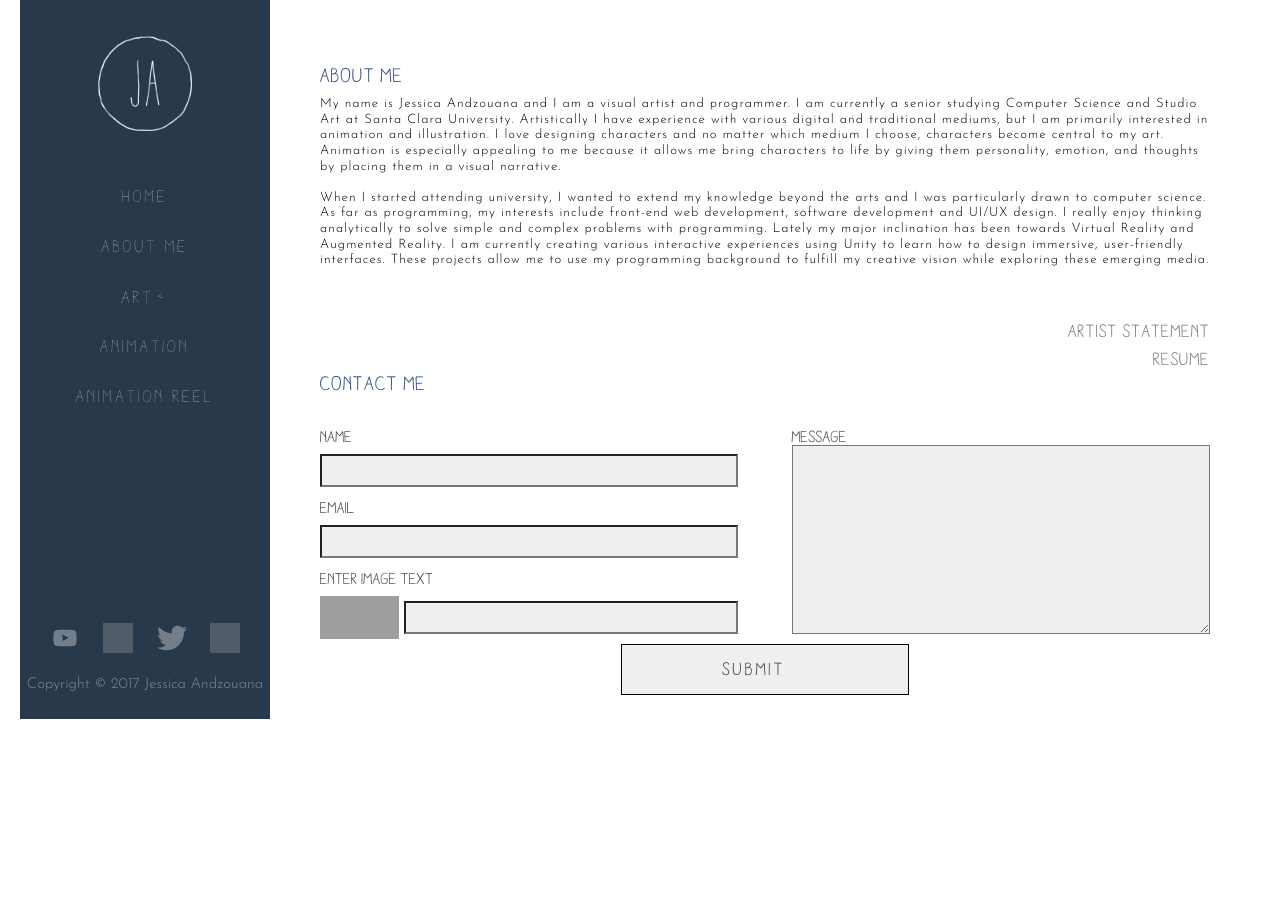
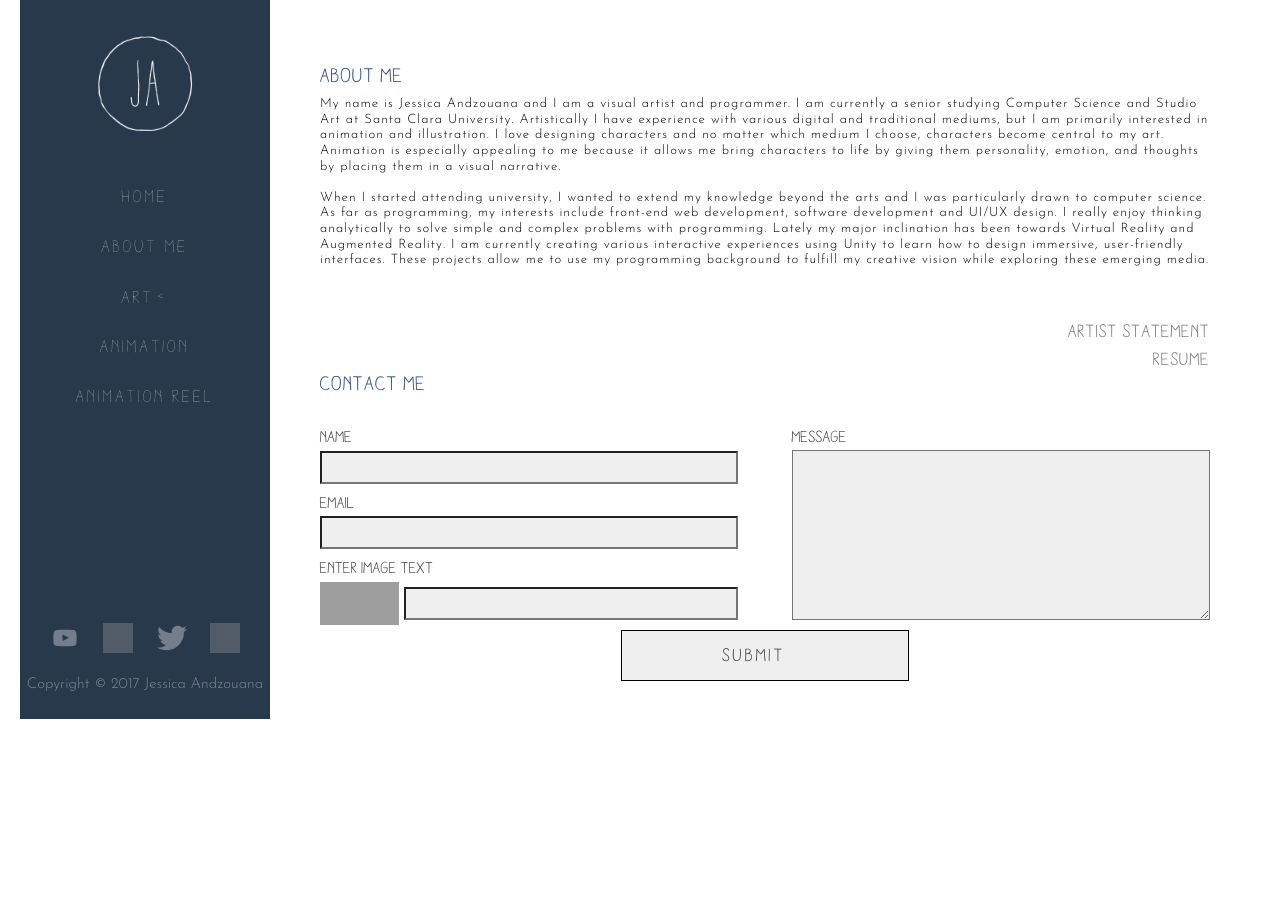
Before and after one commit to jandzouana/portfolio, a PHP site: page /about in a window 1280 px wide. Shown: the part 31-931 px from the top of the page. Run offline with PHP 8.4, Linux system fonts and the light colour scheme; style sheets or scripts are compiled from the project's sources; grey boxes are pictures that could not be loaded.

Commit message:
cleaned up code

```diff
--- a/sass/about.scss
+++ b/sass/about.scss
@@ -12,7 +12,6 @@
 	flex-direction: column;
 	justify-content: flex-start;
 	padding-top: 30px;
-	//border: 2px solid teal;
 	.small h2 {
 		font-size: 4vh !important;
 	}
@@ -23,8 +22,6 @@
 }
 
 .about-container{
-	//border-top: 1px solid $slide-color;
-	//border: 2px solid orange;
 	display: flex;
 	flex-direction: column;
 	justify-content: flex-start;
@@ -34,7 +31,6 @@
 	padding-left: 80px;
 	padding-right: 80px;
 	h2{
-		//border: 1px solid red;
 		color: $about-header;
 		padding-bottom: 10px;
 		font-size:23px;
@@ -42,7 +38,6 @@
 	}
 	h3{
 		line-height:1.2;
-		//border: 1px solid green;
 		text-align: center;
 		letter-spacing: 1px;
 		font-size: 15px;
@@ -52,7 +47,6 @@
 
 .box1{
 	height: 40%;
-	//border: 2px solid green;
 	display: flex;
 	flex-direction: row;
 	justify-content: flex-start;
@@ -64,8 +58,6 @@
 	}
 }
 .prof{
-	//border: 1px solid blue;
-
 	width: 30%;
 	background-position: center;
 	background-size: contain;
@@ -78,13 +70,11 @@
 	display: flex;
 	flex-direction: column;
 	justify-content: center;
-	//border: 1px solid blue;
 }
 
 
 .link-box{
 	height: 10%;
-	//border: 1px solid blue;
 	display: flex;
 	flex-direction: column;
 	justify-content: center;
@@ -106,16 +96,14 @@
 }
 
 .contact {
-//  border: 3px solid green;
 	width: 100%;
-	height: 300px;
+	height: 315px;
 	display: flex;
 	flex-flow: column nowrap;
 	justify-content: space-between;
 
 	form{
-		height:250px;
-		//border: 1px solid purple;
+		height:265px;
 		font-family: AracneRegular;
 		display: flex;
 		flex-flow: column nowrap;
@@ -125,7 +113,6 @@
 	.contact-header{
 		height: 20px;
 		margin-bottom: 10px;
-		//border: 1px solid red;
 	}
 
 	input{
@@ -142,20 +129,15 @@
 
 	input, .captcha-group {
 		height: 33px;
-	//	border: 1px solid blue;
 	}
 	label{
 		color: darken(grey, 20%);
 		margin-top: 5px;
 		height: 16px;
-		//border: 1px solid blue;
 		font-size: 16px;
-
+		//margin-bottom: 5px;
 	}
-
-
 	#submit{
-	//	border: 2px solid blue;
 		font-family: AracneRegular;
 		cursor: pointer;
 		height: 60px;
@@ -173,10 +155,8 @@
 		height: 20px;
 		font-size: 18px;
 		color: black;
-	//	border: 1px solid red;
 	}
 	.captcha-group{
-		//border: 1px solid red;
 		display: flex;
 		flex-flow: row nowrap;
 		justify-content: space-between;
@@ -188,17 +168,15 @@
 			margin-left: 5px;
 		}
 		.captcha{
-			//border: 1px solid red;
 			width: 100px;
 			height: 130%;
 		}
 
 	}
 	.top{
-	//	border: 1px dashed green;
 		display: flex;
 		flex-flow: row nowrap;
-		height: 210px;
+		height: 225px;
 		justify-content: space-between;
 	}
 	.left, .right{
@@ -208,10 +186,10 @@
 		justify-content: space-between;
 	}
 	.right{
-		//border: 1px solid green;
 		justify-content: flex-start;
 		textarea{
-			height: 200px;
+			margin-top: 5px;
+			height: 170px;
 		}
 	}
 }
@@ -220,7 +198,6 @@
 
 @media only screen and (max-width: 1400px){
 	.about-container{
-		//border: 1px solid purple;
 		padding-left: 50px;
 		padding-right: 50px;
 		h2{
@@ -261,19 +238,19 @@
 	}
 
 	#main-about{
-		//border: 1px solid green;
 		justify-content: flex-start;
 		height: 100%;
 		min-height: 100%;
-
 		padding: 0px;
 		padding-top: 30px;
 
 	}
 	.contact{
 		padding: 0px 20px 0px 20px;
-		height: 700px;
-		//border: 1px solid red;
+		height: auto; //changed height from 700px
+		.contact-header{
+			height: 5%;
+		}
 		.captcha-group{
 			margin-bottom:10px;
 			.captcha{
@@ -282,7 +259,6 @@
 		}
 		.top{
 			height: 80%;
-			//border: 1px solid blue;
 			flex-flow: column nowrap;
 			width: 100%;
 		}
@@ -296,7 +272,6 @@
 		#submit{
 			height: 15%;
 			font-size: 25px;
-			//border: 1px solid green;
 		}
 		input, label{
 			font-size: 20px;
@@ -308,10 +283,7 @@
 	}
 
 	.about-container{
-		//border-top: 0px solid red;
-		//border: 3px solid orange;
 		height: 100%;
-		//min-height: 100%;
 		justify-content: flex-start;
 		margin: 0px;
 		padding: 0px 10px 30px 10px;
@@ -355,8 +327,6 @@
   .text{
 		width: 100%;
 		padding: 0px 10px 20px 10px;
-
-		//border: 1px solid blue;
 		height: auto;
 		h2{
 			font-size: 5vh;
--- a/sass/animation.scss
+++ b/sass/animation.scss
@@ -34,7 +34,6 @@
 		display: block;
 	}
 	.anim-title{
-		//border: 1px solid green;
 		height: 4%;
 		margin-left: 30px;
 		margin-bottom: 5px;
@@ -45,7 +44,6 @@
 	}
 
 	.vid-list{
-		//border: 1px solid red;
 		position: relative;
 		margin-left: 30px;
 		margin-right: 30px;
@@ -66,10 +64,8 @@
 				&:hover{
 					color: orange;
 					transition: color 0.2s;
-
 				}
 			}
-
 		}
 		.thumb{
 			background-position: center;
@@ -141,14 +137,10 @@
 			margin-left: 10px;
 			margin-right: 10px;
 			flex-flow: column nowrap;
-			//border: 1px solid purple;
 			margin-bottom: 50px;
 			height: auto;
 			li{
 				margin-bottom: 20px;
-				p{
-					//font-size: 4vh;
-				}
 			}
 			div{
 				width: 100%;
@@ -173,7 +165,6 @@
 	.gallery{
 		margin-top: 25px;
 		height: auto;
-		//border: 1px solid orange;
 		.videos{
 			height: 80vh;
 		}
--- a/sass/characters.scss
+++ b/sass/characters.scss
@@ -3,13 +3,9 @@
 @import "colors";
 @import "variable";
 
-*{
-	//border: 1px solid red!important;
-}
 
 #main-char{
 	position: relative;
-	//border: 2px solid blue;
 	display: flex;
 	justify-content: space-around;
 	align-items: center;
@@ -32,10 +28,7 @@
 
 .slideshow{
 	position: relative;
-	//border: 2px solid purple;
-
 	.slide{
-		//border: 2px solid purple;
 		margin: 30px;
 		display: none;
 		position: absolute;
@@ -44,16 +37,9 @@
     left: 0;
     right: 0;
 		background-position: center;
-		/*
-		left: 50%;
-    top: 50%;
-    transform: translate(-50%,-50%);
-		*/
     background-repeat: no-repeat;
-    background-size: contain; //!important?
-
+    background-size: contain;
 	}
-
 }
 .dots{
 	height: $dot-box-size;
@@ -65,7 +51,6 @@
 		align-items: center;
 		height: 100%;
 		width: auto;
-		//border: 1px solid red;
 	}
 }
 
@@ -128,7 +113,6 @@
 	}
 	#main-char{
 		.slideshow{
-			//border: 2px solid yellow;
 			width: 100%;
 			height: 90%;
 			border-top: 0px solid red!important;
@@ -210,7 +194,6 @@
 	}
 	#main-char{
 		.slideshow{
-			//border: 2px solid red;
 			height: 80%;
 			margin-top: 5vh;
 			border-bottom: 0px solid red!important;
--- a/sass/reel.scss
+++ b/sass/reel.scss
@@ -3,14 +3,11 @@
 @import "variable";
 
 .reel-container{
-	//border: 1px solid red;
 	display: flex;
 	flex-direction: column;
 	justify-content: space-around;
 
 	height: 100%;
-	//border: 1px solid red;
-
 	padding: 10px 30px 100px 30px;
 	p{
 		font-family: AracneRegular;
--- a/sass/screen.scss
+++ b/sass/screen.scss
@@ -13,7 +13,6 @@
 
 /*Basics*/
 * {
-  ////border: 1px solid red !important;
 	-webkit-box-sizing: border-box;
 	-moz-box-sizing: border-box;
 	-ms-box-sizing: border-box;
@@ -24,7 +23,6 @@
 	display: flex;
 	flex-direction: column;
 	justify-content: center;
-	//border: 3px solid red;
 	height: 100vh;
 	min-height: 700px;
 		padding:{
@@ -36,7 +34,6 @@
 	}
 
 header {
-	//border: 1px solid green;
 	display: flex;
 	flex-flow: row wrap;
 	position: relative;
@@ -52,7 +49,6 @@ header {
 	justify-content: flex-start;
 	flex-flow: row nowrap;
 	align-items: flex-start;
-	//border: 1px solid orange;
 	a{
 		text-decoration: none;
 	}
@@ -67,7 +63,6 @@ header {
 	width: 100px;
 }
 #logo-text{
-	//border-left: 1px solid #767875;
 	position: absolute;
 	right: 0;
 	height: 100%;
@@ -78,7 +73,6 @@ header {
 	display: flex;
 	flex-direction: column;
   justify-content: flex-start;
-	//align-items: flex-end;
 
 	//extending border line upward
 		h2 {
@@ -99,14 +93,10 @@ header {
 	flex-flow: row nowrap;
 	justify-content: space-around;
 	align-items: center;
-	//width: 270px;
 	height: 100%;
-	//position: absolute;
-	//right: 0;
 	a{
 		text-decoration: none;
 	}
-
 }
 /*soc 1 == social media icons in header
 soc 2 == social media icons in footer*/
@@ -119,7 +109,6 @@ soc 2 == social media icons in footer*/
 }
 
 #soc1{
-	//background-color: pink;
 	display: none;
 }
 
@@ -155,7 +144,6 @@ soc 2 == social media icons in footer*/
 }
 /*Main: Navigation links, portfolio button and footer social media box*/
 .index-main {
-	//border: 3px solid blue;
 	display: flex;
 	flex-direction: column;
 	height: 80%;
@@ -163,7 +151,6 @@ soc 2 == social media icons in footer*/
 /*Picture that shows up in mobile version instead of navigation links*/
 #profile{
 	display: none;
-	//background-color: orange;
 	background-image: url(../pictures/profilemed.jpg);
 	background-position: center;
 	background-repeat: no-repeat;
@@ -175,7 +162,6 @@ soc 2 == social media icons in footer*/
 	flex-flow: row nowrap;
 	justify-content: space-around;
 	align-items: center;
-	//border: 1px solid purple;
 }
 .art_nav {
 	display: flex;
@@ -222,15 +208,12 @@ soc 2 == social media icons in footer*/
 	padding-top: 70px;
 	height: auto;
 	justify-content: center;
-	//background-color: blue;
 	a{
 		text-decoration: none;
 		//size of button
 		font-size: 23px;
 	}
-	.btn{
-		//display: none;
-	}
+
 	.portlink{
 		display: none;
 		font-family: AracneRegular;
@@ -262,7 +245,6 @@ soc 2 == social media icons in footer*/
 	}
 	.grid {
 		height: 100vh;
-		//min-height: 400px;
 		min-height: 0;
 		padding:{
 			top: 10px;
@@ -284,7 +266,6 @@ soc 2 == social media icons in footer*/
 		margin-top: 0px;
 		height: 60vh;
 		width: 60vh;
-		//background-color: yellow;
 	}
 	.art_nav{
 		height: 50%;
@@ -300,7 +281,6 @@ soc 2 == social media icons in footer*/
 			transform: translate(0%, 0%);
 
 		}
-		//border: 1px solid red;
 	}
 	.imgcontainer{
 		padding: 10px;
@@ -313,39 +293,28 @@ soc 2 == social media icons in footer*/
 		flex-flow: column nowrap;
 		height: 20%;
 		justify-content: space-around;
-		//background-color: orange;
-	//	align-items: center;
 	}
 	.social-media {
 		position: static;
-		//width: 250px;
-		//height: $sm-m-height;
-		//clear: both;
 	}
 	#brand {
 		flex-direction: column;
-		//border: 1px solid red;
 		justify-content: center;
 		align-items: center;
 		height: 100%;
-		//background-color: blue;
 	}
 	#logo-cont{
 		height: 50%;
 		width: 100%;
-		//background-color: orange;
 	}
 	#logo-org{
 		position: static;
-		//background-color: yellow;
 		height: 100%;
 		width: 100%;
 	}
 	#logo-text{
 		height: 50%;
-		//background-color: green;
 		text-align: center;
-		//border-left: hidden;
 		justify-content: center;
 		padding-left: 0;
 		margin-left: 0;
@@ -361,14 +330,11 @@ soc 2 == social media icons in footer*/
 			margin-left: 0px;
 			font-size: 2vh;
 		}
-
 	}
 }
 
 @media only screen and (max-width: $cut-off) and (orientation:landscape) {
-	.grid{
-		//min-height: 400px;
-	}
+
 	#box{
 		width: 35%;
 	}
@@ -383,7 +349,6 @@ soc 2 == social media icons in footer*/
 	}
 
 	.social-media {
-		//clear: both;
 		width: 90%;
 	}
 	//center social media links center
@@ -391,30 +356,24 @@ soc 2 == social media icons in footer*/
 		display: none;
 	}
 	.index-main{
-		//background-color: orange;
 		height: 65%;
 	}
 	.row{
 		height: 35%;
-		//background-color: green;
 	}
 	#brand{
 		height: 60%;
 	}
 	#profile{
 		display: block;
-		//display: none;
 		height: 80%;
 		width: 100%;
 	}
 
 	#soc1{
-		//background-color: orange;
 		max-width: 25em;
-
 		display: flex;
 		height: 40%;
-		//border: 1px solid orange;
 	}
 	#soc2 {
 		display: none;
@@ -425,19 +384,13 @@ soc 2 == social media icons in footer*/
 		margin-top: 0px;
 	}
 	#box{
-		//background-color: yellow;
 		width: 100% !important;
 		height: 20%;
-
 	}
-
-
-
 	.iconcon {
 		width: 6vh;
 		height: 6vh;
 	}
-
 }
 
 @media only screen and (max-width: 600px) and (orientation:landscape) {
@@ -467,7 +420,6 @@ soc 2 == social media icons in footer*/
 					display: block;
 				}
 		 	 	.overlay{
-					//filter: brightness(125%);
 		 			opacity: 0.65;
 					transition: opacity .25s;
 				}
--- a/sass/sections.scss
+++ b/sass/sections.scss
@@ -6,7 +6,6 @@
 #main-charsects{
 	display: flex;
 	align-items: center;
-	//border: 1px solid red;
 }
 .section-container{
 	width: 100%;
@@ -18,14 +17,12 @@
 		position: relative;
 		text-align: center;
 		width: 50%;
-		//border: 1px solid green;
 		text-decoration: none;
 		background-position: center;
 		background-repeat: no-repeat;
 		background-size: contain;
 
 		h2{
-			//background-color: grey;
 			padding: 20px;
 			position: absolute;
 			left: 50%;
@@ -34,12 +31,6 @@
 			color: black;
 			font-size: 7vw;
 		}
-	}
-	#sect1{
-		//background-image: url(../pictures/characters/1med.jpg);
-	}
-	#sect2{
-		//background-image: url(../pictures/characters/8med.jpg);
 	}
 }
 
--- a/sass/test.scss
+++ /dev/null
@@ -1,3 +0,0 @@
-*{
-	border: 1px solid red;
-}
--- a/to do list.txt
+++ b/to do list.txt
@@ -1,8 +1,6 @@
 
 3.change pictures to smaller
 5.clean up Code
-6. add compass stuff
--add required to form
 -add appropriate images
 
 Today:
```
Also changed, not shown: stylesheets/about.css, stylesheets/main.css.
